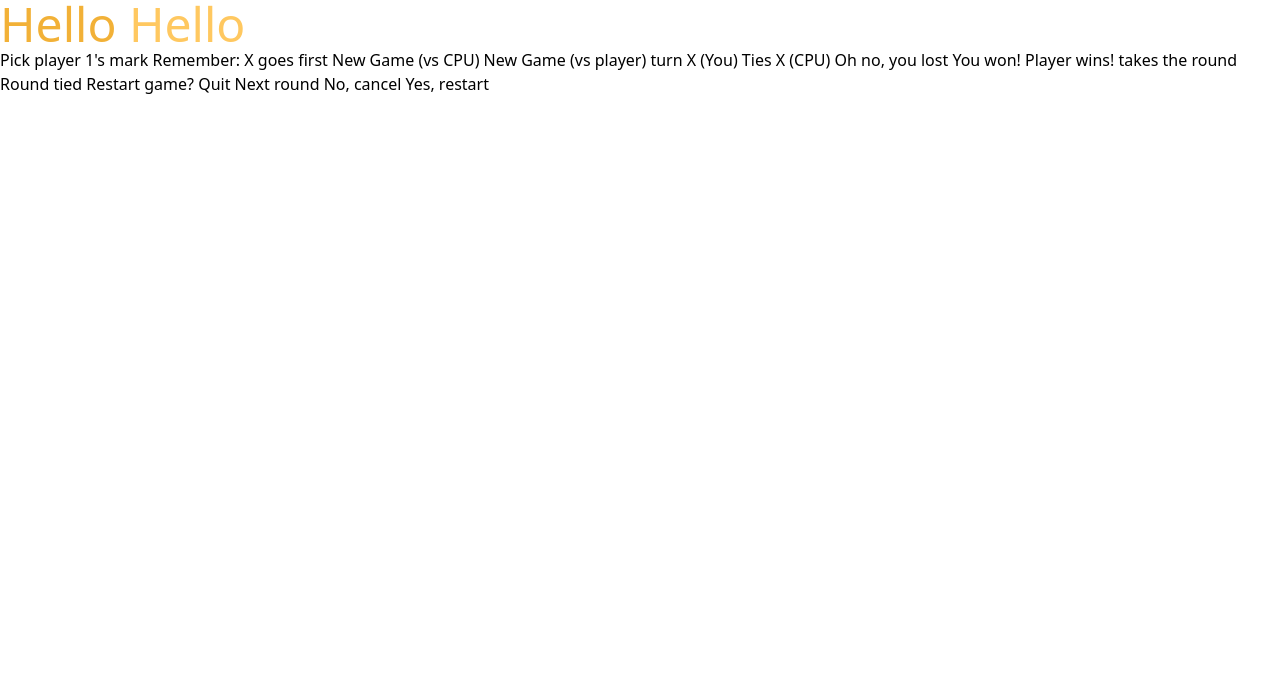
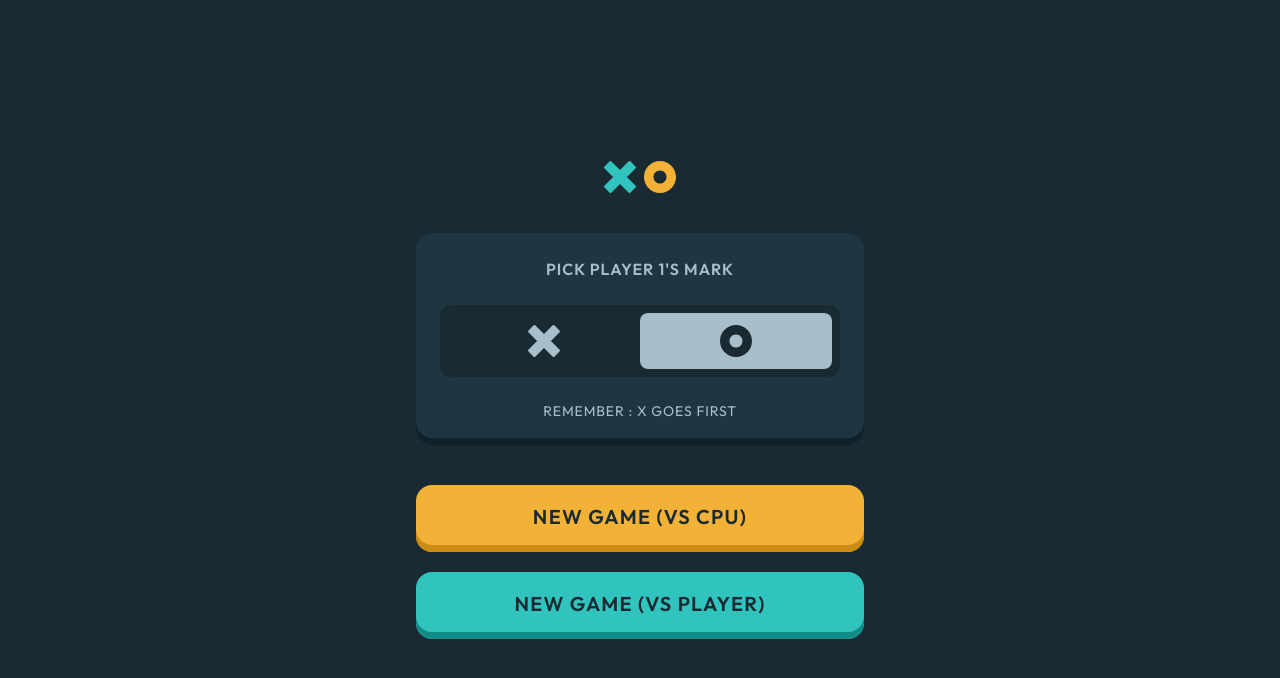
Before and after one commit to MukarramHaq/tic-tac-toe, a website: page src/index.html in a window 1280 px wide. Drawn offline with Linux system fonts and the light colour scheme.

Commit message:
Completed the first page of all layouts

```diff
--- a/package.json
+++ b/package.json
@@ -1,4 +1,7 @@
 {
+  "scripts": {
+    "build": "npx tailwindcss -i ./src/input.css -o ./src/output.css --watch"
+  },
   "devDependencies": {
     "tailwindcss": "^3.4.17"
   }
--- a/src/index.html
+++ b/src/index.html
@@ -9,40 +9,73 @@
 
   <title>Frontend Mentor | Tic Tac Toe</title>
 </head>
-<body>
+<body class="bg-navy font-outfit text-silver p-4 flex flex-col items-center justify-center h-screen">
 
-  <h1 class="text-5xl text-yellow">Hello <span class="text-yellow-hover">Hello</span></h1>
+  <main class="w-full md:flex md:flex-col md:max-w-md">
+
+    <section class="flex flex-col items-center gap-8 md:gap-10">
+
+      <div class="flex gap-2">
+        <img class="w-8 h-8" src="../assets/icon-x.svg" alt="">
+        <img class="w-8 h-8" src="../assets/icon-o.svg" alt="">
+      </div>
+
+      <div class="flex flex-col items-center gap-6 bg-navy-hover w-full shadow-ny rounded-2xl p-6">
+        <h1 class="text-base font-semibold uppercase tracking-s">Pick player 1's mark</h1>
+        <div class="bg-navy w-full text-center rounded-xl p-2 flex">
+          <button class="w-full flex items-center justify-center h-14 rounded-lg">
+            <svg width="32" height="32" viewBox="0 0 64 64" xmlns="http://www.w3.org/2000/svg"><path d="M15.002 1.147 32 18.145 48.998 1.147a3 3 0 0 1 4.243 0l9.612 9.612a3 3 0 0 1 0 4.243L45.855 32l16.998 16.998a3 3 0 0 1 0 4.243l-9.612 9.612a3 3 0 0 1-4.243 0L32 45.855 15.002 62.853a3 3 0 0 1-4.243 0L1.147 53.24a3 3 0 0 1 0-4.243L18.145 32 1.147 15.002a3 3 0 0 1 0-4.243l9.612-9.612a3 3 0 0 1 4.243 0Z" fill="#A8BFC9" fill-rule="evenodd"/></svg>
+          </button>
+          <button class="w-full flex items-center justify-center h-14 rounded-lg bg-silver">
+            <svg width="32" height="32" viewBox="0 0 64 64" xmlns="http://www.w3.org/2000/svg"><path d="M32 0c17.673 0 32 14.327 32 32 0 17.673-14.327 32-32 32C14.327 64 0 49.673 0 32 0 14.327 14.327 0 32 0Zm0 18.963c-7.2 0-13.037 5.837-13.037 13.037 0 7.2 5.837 13.037 13.037 13.037 7.2 0 13.037-5.837 13.037-13.037 0-7.2-5.837-13.037-13.037-13.037Z" fill="#1A2A33"/></svg>
+          </button>
+        </div>
+        <p class="uppercase tracking-xs text-sm">Remember : X goes first</p>
+      </div>
+
+      <div class="w-full flex flex-col gap-4 font-semibold text-navy text-base tracking-s md:gap-5 md:text-xl md:tracking-m">
+        <button class="bg-yellow font-semibold uppercase h-14 rounded-2xl shadow-btn-yellow pb-1 md:h-17">
+          New Game (vs CPU)
+        </button>
+        <button class="bg-blue uppercase h-14 rounded-2xl shadow-btn-blue pb-1 md:h-17">
+          New Game (vs player)
+        </button>
+      </div>
+
+    </section>
+
+  </main>
 
   <!-- New game menu start -->
 
-  Pick player 1's mark
+  <!-- Pick player 1's mark
   Remember: X goes first
 
   New Game (vs CPU)
-  New Game (vs player)
+  New Game (vs player) -->
 
   <!-- New game menu end -->
 
   <!-- Game board start -->
 
-  <!-- x/o icon --> turn
+  <!-- x/o icon turn -->
 
-  X (You) <!-- Your score -->
-  Ties <!-- Ties score -->
-  X (CPU) <!-- CPU score -->
+  <!-- X (You) Your score -->
+  <!-- Ties Ties score -->
+  <!-- X (CPU) CPU score -->
 
-  Oh no, you lost
-  You won!
-  Player <!-- 1/2 --> wins!
+  <!-- Oh no, you lost
+  You won! -->
+  <!-- Player 1/2 wins! -->
 
-  <!-- x/o icon --> takes the round
-  Round tied
-  Restart game?
+  <!-- x/o icon takes the round -->
+  <!-- Round tied -->
+  <!-- Restart game? -->
 
-  Quit
+  <!-- Quit
   Next round
   No, cancel
-  Yes, restart
+  Yes, restart -->
 
   <!-- Game board end -->
 
--- a/src/input.css
+++ b/src/input.css
@@ -1,3 +1,5 @@
+@import url('https://fonts.googleapis.com/css2?family=Outfit:wght@100..900&display=swap');
+
 @tailwind base;
 @tailwind components;
 @tailwind utilities;
--- a/tailwind.config.js
+++ b/tailwind.config.js
@@ -2,6 +2,16 @@
 module.exports = {
   content: ["./src/**/*.{html,js}"],
   theme: {
+    boxShadow: {
+      ny: 'inset 0 -7px 0 0 #10212A',
+      'btn-yellow': 'inset 0 -7px 0 0 #CC8B14',
+      'btn-blue': 'inset 0 -7px 0 0 #118C87',
+    },
+    letterSpacing: {
+      xs: '0.88px',
+      s: '1px',
+      m: '1.25px',
+    },
     extend: {
       colors: {
         blue: '#31C3BD',
@@ -13,6 +23,12 @@ module.exports = {
         silver: '#A8BFC9',
         'silver-hover': '#D8E8ED'
       },
+      fontFamily: {
+        'outfit': ['Outfit', 'sans-serif'],
+      },
+      height: {
+        17: '67px'
+      }
     },
   },
   plugins: [],
```
Also changed, not shown: src/output.css.
